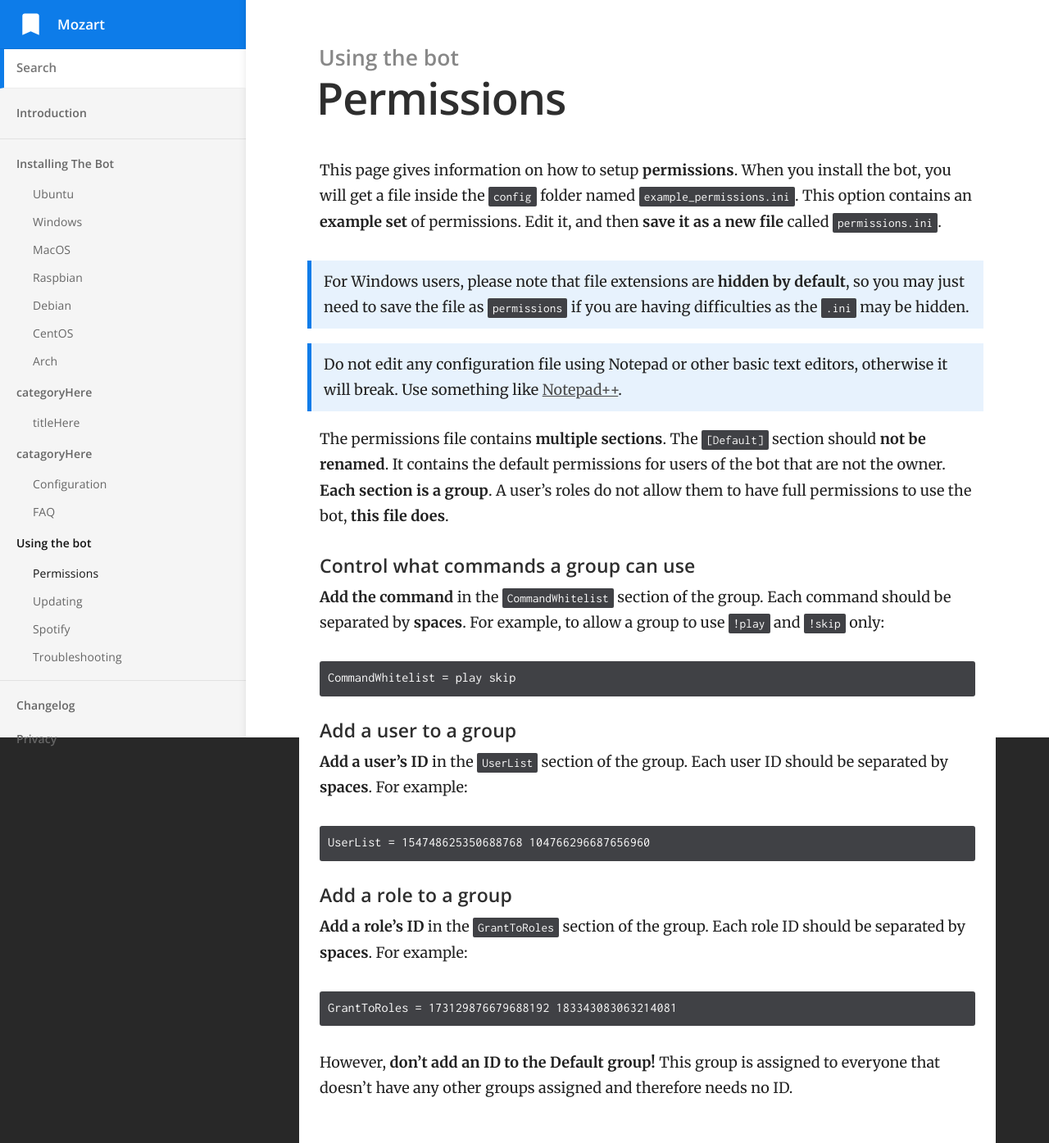
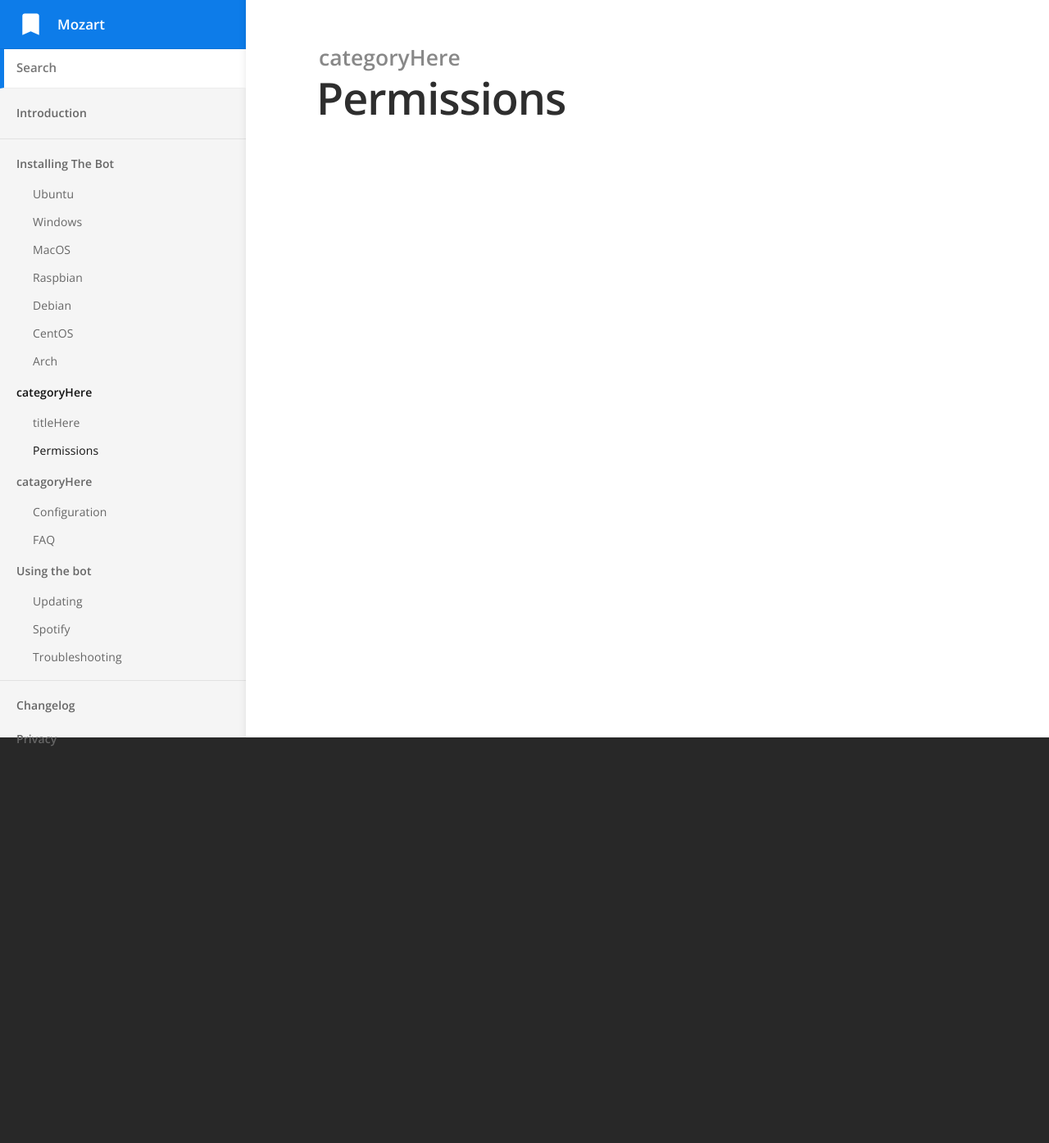
Before and after one commit to Narehood/DocTemplate, a Jekyll site: the page built from _docs/using/permissions.md, in a window 1280 px wide. Shown: the whole page at 82% size. Built offline with Jekyll 4.4.1, drawn with Linux system fonts in a browser that asks for light colours; after the commit the page ends 933 px from its top, so only the background shows below that.

Commit message:
Update permissions.md

```diff
--- a/_docs/using/permissions.md
+++ b/_docs/using/permissions.md
@@ -1,31 +1,5 @@
 ---
 title: Permissions
-category: Using the bot
+category: categoryHere
 order: 3
 ---
-
-This page gives information on how to setup **permissions**. When you install the bot, you will get a file inside the `config` folder named `example_permissions.ini`. This option contains an **example set** of permissions. Edit it, and then **save it as a new file** called `permissions.ini`.
-
-> For Windows users, please note that file extensions are **hidden by default**, so you may just need to save the file as `permissions` if you are having difficulties as the `.ini` may be hidden.
-
-> Do not edit any configuration file using Notepad or other basic text editors, otherwise it will break. Use something like [Notepad++](https://notepad-plus-plus.org/download/).
-
-The permissions file contains **multiple sections**. The `[Default]` section should **not be renamed**. It contains the default permissions for users of the bot that are not the owner. **Each section is a group**. A user's roles do not allow them to have full permissions to use the bot, **this file does**.
-
-#### Control what commands a group can use
-**Add the command** in the `CommandWhitelist` section of the group. Each command should be separated by **spaces**. For example, to allow a group to use `!play` and `!skip` only:
-
-    CommandWhitelist = play skip
-
-#### Add a user to a group
-**Add a user's ID** in the `UserList` section of the group. Each user ID should be separated by **spaces**. For example:
-
-    UserList = 154748625350688768 104766296687656960
-
-#### Add a role to a group
-
-**Add a role's ID** in the `GrantToRoles` section of the group. Each role ID should be separated by **spaces**. For example:
-
-    GrantToRoles = 173129876679688192 183343083063214081
-
-However, **don't add an ID to the Default group!** This group is assigned to everyone that doesn't have any other groups assigned and therefore needs no ID.
```
